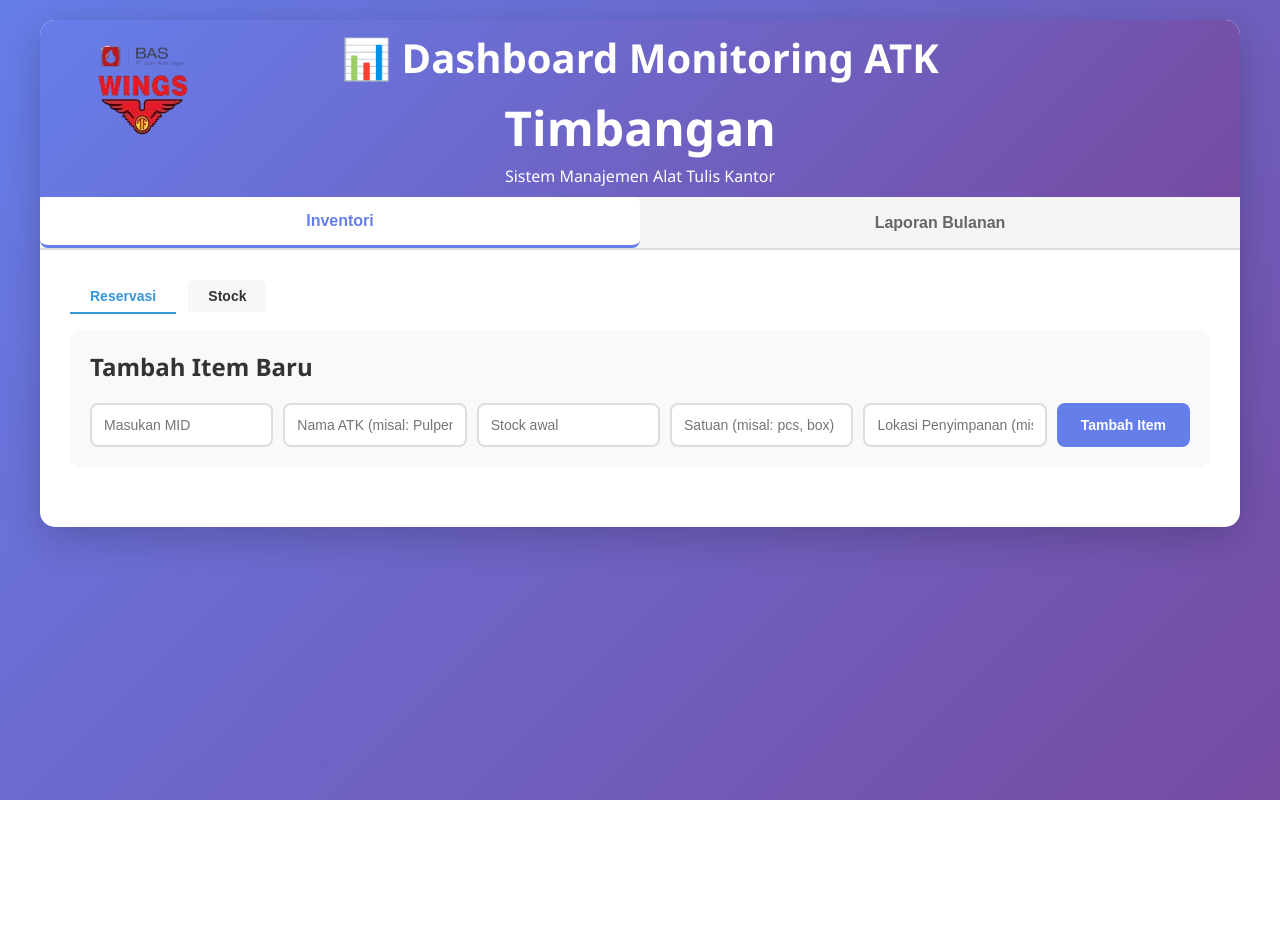
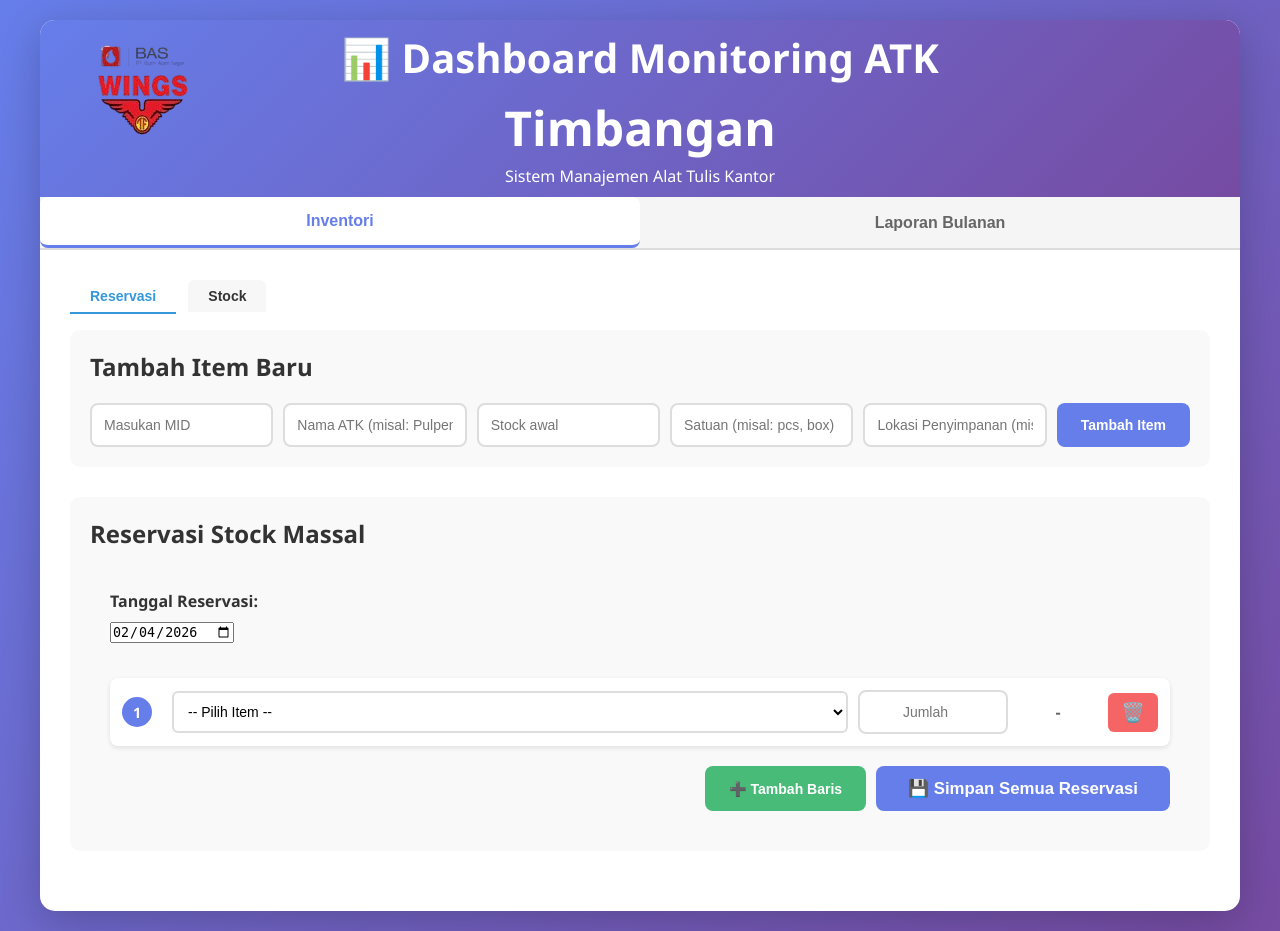
Before and after one commit to motivasimuda27-eng/atk-dashboard, a Flask app: page / in a window 1280 px wide. Before the commit the page ends 800 px from the top, so only its background shows below. Run offline with Flask 3, Linux system fonts and the light colour scheme; data comes from the database, SQL or seed files in the repository; both versions use the stored data as it was after the commit.

Commit message:
penambahan bulk reservation

```diff
--- a/app.py
+++ b/app.py
@@ -177,7 +177,77 @@ def delete_item(item_id):
 
     return jsonify({'message': 'Item berhasil dihapus'})
 
-# API untuk mendapatkan laporan penggunaan per bulan
+#API untuk bulk stock reservation
+@app.route('/api/items/bulk_reservation', methods=['POST'])
+def bulk_reservation():
+    """
+    Endpoint API untuk menambahkan stock beberapa item sekaligus
+    Method: POST
+    Body: JSON {items: [{item_id, quantity}], date}
+    """
+    data = request.get_json()
+    items = data.get('items', [])
+    transaction_date = data.get('date', datetime.now().isoformat())
+
+    if not items:
+        return jsonify({'error': 'Tidak ada item yang dipilih'}), 400
+
+    conn = get_db()
+    cursor = conn.cursor()
+
+    results = []
+    errors = []
+
+    for item_data in items:
+        item_id = item_data['item_id']
+        quantity = int(item_data['quantity'])
+
+        if quantity <= 0:
+            continue
+
+        try:
+            #Ambil stock saat ini
+            cursor.execute('SELECT stock, name FROM items WHERE id = ?', (item_id,))
+            row = cursor.fetchone()
+
+            if not row:
+                errors.append(f"Item ID {item_id} tidak ditemukan")
+                continue
+
+            current_stock = row['stock']
+            item_name = row['name']
+            new_stock = current_stock + quantity
+
+            #update stock
+            cursor.execute('UPDATE items SET stock = ? WHERE id = ?', (new_stock, item_id))
+
+            #catat transaksi
+            cursor.execute(
+                'INSERT INTO transactions (item_id, type, quantity, date) VALUES (?, ?, ?, ?)',
+                (item_id, 'in', quantity, transaction_date)
+            )
+
+            results.append({
+                'item_id': item_id,
+                'name': item_name,
+                'quantity': quantity,
+                'new_stock': new_stock
+            })
+
+        except Exception as e:
+            errors.append(f"Error pada item ID {item_id}: {str(e)}")
+
+    conn.commit()
+    conn.close()
+
+    return jsonify({
+        'message': f'Berhasil menambahkan stock {len(results)} item',
+        'results': results,
+        'errors': errors
+    })
+
+
+
 # API untuk mendapatkan laporan penggunaan per bulan
 @app.route('/api/reports/monthly', methods=['GET'])
 def monthly_report():
@@ -204,6 +274,7 @@ def monthly_report():
             i.mid,
             i.name,
             i.unit,
+            i.storage_location,
             t.id as transaction_id,
             t.type,
             t.quantity,
@@ -227,6 +298,7 @@ def monthly_report():
                 'mid': row['mid'],
                 'name': row['name'],
                 'unit': row['unit'],
+                'storage_location': row['storage_location'],
                 'total_used': 0,
                 'total_added': 0,
                 'transactions': []
--- a/app/static/css/style.css
+++ b/app/static/css/style.css
@@ -586,3 +586,161 @@ input[type="datetime-local"]:focus {
 .sub-tab-content.active {
     display: block;
 }
+
+/* ===== BULK RESERVATION STYLES ===== */
+
+.bulk-reservation-form {
+    background: #f9f9f9;
+    padding: 20px;
+    border-radius: 10px;
+}
+
+.bulk-header {
+    margin-bottom: 20px;
+}
+
+.bulk-header label {
+    display: block;
+    margin-bottom: 8px;
+}
+
+#reservationItemsContainer {
+    margin-bottom: 20px;
+}
+
+.reservation-row {
+    display: grid;
+    grid-template-columns: 40px 1fr 150px 80px 50px;
+    gap: 10px;
+    align-items: center;
+    background: white;
+    padding: 12px;
+    margin-bottom: 10px;
+    border-radius: 8px;
+    box-shadow: 0 2px 5px rgba(0,0,0,0.1);
+    transition: transform 0.2s;
+}
+
+.reservation-row:hover {
+    transform: translateX(5px);
+    box-shadow: 0 3px 8px rgba(0,0,0,0.15);
+}
+
+.row-number {
+    background: #667eea;
+    color: white;
+    width: 30px;
+    height: 30px;
+    border-radius: 50%;
+    display: flex;
+    align-items: center;
+    justify-content: center;
+    font-weight: bold;
+    font-size: 0.9em;
+}
+
+.item-select {
+    padding: 10px;
+    border: 2px solid #ddd;
+    border-radius: 6px;
+    font-size: 14px;
+    background: white;
+    cursor: pointer;
+}
+
+.item-select:focus {
+    outline: none;
+    border-color: #667eea;
+}
+
+.quantity-input {
+    padding: 10px;
+    border: 2px solid #ddd;
+    border-radius: 6px;
+    font-size: 14px;
+    text-align: center;
+}
+
+.quantity-input:focus {
+    outline: none;
+    border-color: #667eea;
+}
+
+.unit-display {
+    color: #666;
+    font-weight: 600;
+    text-align: center;
+}
+
+.btn-remove-row {
+    background: #f56565;
+    color: white;
+    border: none;
+    padding: 8px;
+    border-radius: 6px;
+    cursor: pointer;
+    font-size: 1.2em;
+    transition: background 0.2s;
+}
+
+.btn-remove-row:hover {
+    background: #e53e3e;
+}
+
+.bulk-actions {
+    display: flex;
+    gap: 10px;
+    justify-content: flex-end;
+}
+
+.btn-add-row {
+    background: #48bb78;
+    color: white;
+    padding: 12px 24px;
+    border: none;
+    border-radius: 8px;
+    cursor: pointer;
+    font-weight: 600;
+    transition: background 0.2s;
+}
+
+.btn-add-row:hover {
+    background: #38a169;
+}
+
+.btn-submit-bulk {
+    background: #667eea;
+    color: white;
+    padding: 12px 32px;
+    border: none;
+    border-radius: 8px;
+    cursor: pointer;
+    font-weight: 600;
+    font-size: 1.05em;
+    transition: background 0.2s;
+}
+
+.btn-submit-bulk:hover {
+    background: #5568d3;
+}
+
+/* Responsive untuk bulk reservation */
+@media (max-width: 768px) {
+    .reservation-row {
+        grid-template-columns: 1fr;
+        gap: 8px;
+    }
+
+    .row-number {
+        justify-self: start;
+    }
+
+    .bulk-actions {
+        flex-direction: column;
+    }
+
+    .btn-add-row,
+    .btn-submit-bulk {
+        width: 100%;
+    }
+}
--- a/app/static/js/app.js
+++ b/app/static/js/app.js
@@ -270,6 +270,7 @@ async function loadReport() {
                         <div style="color: #999; font-size: 0.85em;">MID: ${item.mid}</div>
                         <div style="font-size: 1.2em; font-weight: 600; color: #333;">${item.name}</div>
                         <div style="color: #666; font-size: 0.9em;">Satuan: ${item.unit}</div>
+                        <div style="color: #666; font-size: 0.9em;">Lokasi: ${item.storage_location || 'Belum ditentukan'}</div>
                     </div>
                     <div class="report-summary">
                         <div class="summary-box added">
@@ -335,3 +336,194 @@ function showSubTab(subTabName) {
     document.getElementById(subTabName).classList.add('active');
     event.target.classList.add('active');
 }
+
+// ===== BULK RESERVATION FUNCTIONS =====
+
+// Array untuk menyimpan daftar item ATK (untuk dropdown)
+let availableItems = [];
+
+// Load items saat halaman dimuat dan populate dropdown
+async function loadAvailableItems() {
+    try {
+        const response = await fetch('/api/items');
+        availableItems = await response.json();
+
+        // Tambah baris pertama jika belum ada
+        if (document.getElementById('reservationItemsContainer').children.length === 0) {
+            addReservationRow();
+        }
+    } catch (error) {
+        console.error('Error loading items:', error);
+    }
+}
+
+// Fungsi untuk menambah baris reservasi baru
+function addReservationRow() {
+    const container = document.getElementById('reservationItemsContainer');
+    const rowId = 'row-' + Date.now();
+
+    const row = document.createElement('div');
+    row.className = 'reservation-row';
+    row.id = rowId;
+
+    row.innerHTML = `
+        <div class="row-number">${container.children.length + 1}</div>
+        <select class="item-select" required>
+            <option value="">-- Pilih Item --</option>
+            ${availableItems.map(item => `
+                <option value="${item.id}" data-unit="${item.unit}">
+                    ${item.mid} - ${item.name} (Stock: ${item.stock} ${item.unit})
+                </option>
+            `).join('')}
+        </select>
+        <input type="number" class="quantity-input" placeholder="Jumlah" min="1" required>
+        <span class="unit-display">-</span>
+        <button type="button" onclick="removeReservationRow('${rowId}')" class="btn-remove-row">
+            🗑️
+        </button>
+    `;
+
+    container.appendChild(row);
+
+    // Event listener untuk update unit display saat item dipilih
+    const select = row.querySelector('.item-select');
+    const unitDisplay = row.querySelector('.unit-display');
+
+    select.addEventListener('change', function() {
+        const selectedOption = this.options[this.selectedIndex];
+        const unit = selectedOption.getAttribute('data-unit') || '-';
+        unitDisplay.textContent = unit;
+    });
+
+    updateRowNumbers();
+}
+
+// Fungsi untuk menghapus baris reservasi
+function removeReservationRow(rowId) {
+    const row = document.getElementById(rowId);
+    if (row) {
+        row.remove();
+        updateRowNumbers();
+    }
+}
+
+// Update nomor urut baris
+function updateRowNumbers() {
+    const rows = document.querySelectorAll('.reservation-row');
+    rows.forEach((row, index) => {
+        const numberEl = row.querySelector('.row-number');
+        if (numberEl) {
+            numberEl.textContent = index + 1;
+        }
+    });
+}
+
+// Submit bulk reservation
+async function submitBulkReservation() {
+    const date = document.getElementById('bulkReservationDate').value;
+
+    if (!date) {
+        alert('Tanggal harus diisi!');
+        return;
+    }
+
+    const rows = document.querySelectorAll('.reservation-row');
+
+    if (rows.length === 0) {
+        alert('Belum ada item yang ditambahkan!');
+        return;
+    }
+
+    const items = [];
+    let hasError = false;
+
+    rows.forEach((row, index) => {
+        const select = row.querySelector('.item-select');
+        const quantityInput = row.querySelector('.quantity-input');
+
+        const itemId = select.value;
+        const quantity = parseInt(quantityInput.value);
+
+        if (!itemId) {
+            alert(`Baris ${index + 1}: Pilih item terlebih dahulu`);
+            hasError = true;
+            return;
+        }
+
+        if (!quantity || quantity <= 0) {
+            alert(`Baris ${index + 1}: Jumlah harus lebih dari 0`);
+            hasError = true;
+            return;
+        }
+
+        items.push({
+            item_id: parseInt(itemId),
+            quantity: quantity
+        });
+    });
+
+    if (hasError) return;
+
+    // Convert date to ISO format
+    const dateObj = new Date(date);
+    const isoDate = dateObj.toISOString();
+
+    try {
+        const response = await fetch('/api/items/bulk_reservation', {
+            method: 'POST',
+            headers: {
+                'Content-Type': 'application/json'
+            },
+            body: JSON.stringify({
+                items: items,
+                date: isoDate
+            })
+        });
+
+        const result = await response.json();
+
+        if (response.ok) {
+            let message = result.message + '\n\n';
+
+            if (result.results.length > 0) {
+                message += 'Detail:\n';
+                result.results.forEach(r => {
+                    message += `✅ ${r.name}: +${r.quantity} (Stock baru: ${r.new_stock})\n`;
+                });
+            }
+
+            if (result.errors.length > 0) {
+                message += '\n⚠️ Error:\n' + result.errors.join('\n');
+            }
+
+            alert(message);
+
+            // Clear form
+            document.getElementById('reservationItemsContainer').innerHTML = '';
+            document.getElementById('bulkReservationDate').value = '';
+
+            // Reload items dan tambah baris baru
+            await loadAvailableItems();
+            loadItems(); // Refresh stock list
+        } else {
+            alert('Error: ' + (result.error || 'Gagal menyimpan reservasi'));
+        }
+
+    } catch (error) {
+        console.error('Error submitting bulk reservation:', error);
+        alert('Terjadi kesalahan saat menyimpan');
+    }
+}
+
+// Panggil saat halaman dimuat
+document.addEventListener('DOMContentLoaded', function() {
+    loadItems();
+    setDefaultMonth();
+    loadAvailableItems(); // Load items untuk bulk reservation
+
+    // Set default date untuk bulk reservation
+    const today = new Date();
+    document.getElementById('bulkReservationDate').value = today.toISOString().slice(0, 10);
+
+    document.getElementById('addItemForm').addEventListener('submit', addItem);
+});
--- a/app/templates/index.html
+++ b/app/templates/index.html
@@ -44,6 +44,29 @@
                         <input type="text" id="itemStorage" placeholder="Lokasi Penyimpanan (misal: Rak A1)" required>
                         <button type="submit">Tambah Item</button>
                     </form>
+                </div>
+
+                <div class="section">
+                    <h2>Reservasi Stock Massal</h2>
+                    <div class="bulk-reservation-form">
+                        <div class="bulk-header">
+                            <label for="bulkReservationDate" style="font-weight: 600; color: #333;">Tanggal Reservasi:</label>
+                            <input type="date" id="bulkReservationDate" required style="margin-bottom: 15px;">
+                        </div>
+
+                        <div id="reservationItemsContainer">
+                            <!-- Rows will be added dynamically by JavaScript -->
+                        </div>
+
+                        <div class="bulk-actions">
+                            <button type="button" onclick="addReservationRow()" class="btn-add-row">
+                                ➕ Tambah Baris
+                            </button>
+                            <button type="button" onclick="submitBulkReservation()" class="btn-submit-bulk">
+                                💾 Simpan Semua Reservasi
+                            </button>
+                        </div>
+                    </div>
                 </div>
             </div>
             <div id="stock" class="sub-tab-content">
```
Also changed, not shown: atk.db.
